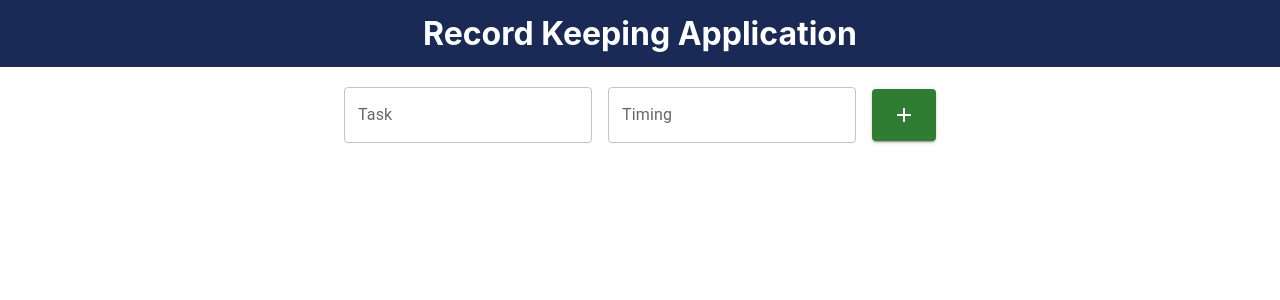
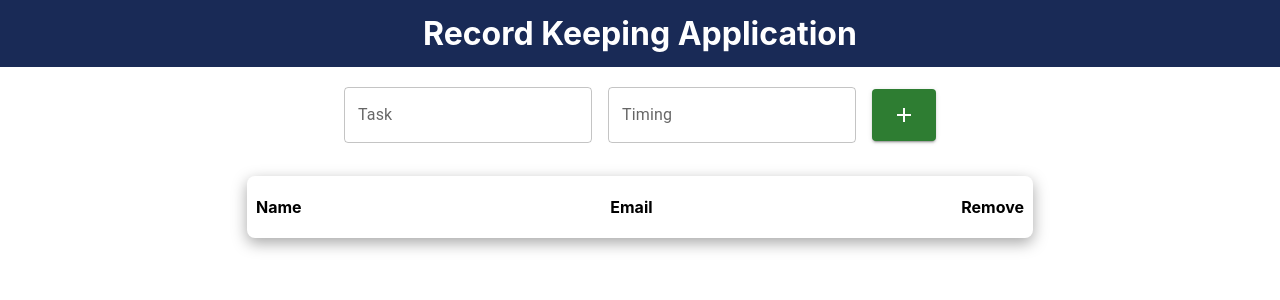
Before and after one commit to Eshwar17/Record-Keeping-App, a React (Create React App) app: page / in a window 1280 px wide. Shown: the top 300 px of the page. Built offline with nearby package versions, Linux system fonts and the light colour scheme.

Commit message:
Added fields component and styled it

```diff
--- a/src/App.css
+++ b/src/App.css
@@ -21,3 +21,19 @@ h1 {
 #add {
   padding: 14px;
 }
+.data {
+  margin-top: 20px;
+  width: 100%;
+  display: flex;
+  flex-direction: column;
+  align-items: center;
+}
+.data_val {
+  display: flex;
+  justify-content: space-between;
+  width: 60%;
+  padding: 0px 9px 0px 9px;
+  margin: 0.8rem;
+  border-radius: 8px;
+  box-shadow: rgba(0, 0, 0, 0.35) 0px 5px 15px;
+}
--- a/src/App.js
+++ b/src/App.js
@@ -5,12 +5,18 @@ import TextField from "@mui/material/TextField";
 import Button from "@mui/material/Button";
 import Stack from "@mui/material/Stack";
 import AddIcon from "@mui/icons-material/Add";
+import Fields from "./components/Fields";
 
 function App() {
   const [task, setTask] = useState("");
   const [timing, setTiming] = useState("");
   const [data, setData] = useState([]);
 
+  const addData = () => {
+    setData([...data, {task, timing}]);
+    setTask('');
+    setTiming('');
+  }
   return (
     <div className="App">
       <Header />
@@ -30,10 +36,22 @@ function App() {
             label="Timing"
             variant="outlined"
           />
-          <Button id="add" variant="contained" color="success">
+          <Button onClick={addData} id="add" variant="contained" color="success">
             <AddIcon />
           </Button>
         </Stack>
+      </div>
+      <div className="data">
+      <div className="data_val">
+          <h4>Name</h4>
+          <h4>Email</h4>
+          <h4>Remove</h4>
+        </div>
+        {
+          data.map((element, index) => {
+            return (<Fields key={index} task={element.task} timing={element.timing} index={index}/>)
+          })
+        }
       </div>
     </div>
   );
--- /dev/null
+++ b/src/components/Fields.js
@@ -0,0 +1,13 @@
+import React from 'react'
+
+const Fields = ({task, timing, index}) => {
+  return (
+    <div className="data_val">
+          <h4>{task}</h4>
+          <h4>{timing}</h4>
+          <h4>Remove</h4>
+    </div>
+  )
+}
+
+export default Fields
```
